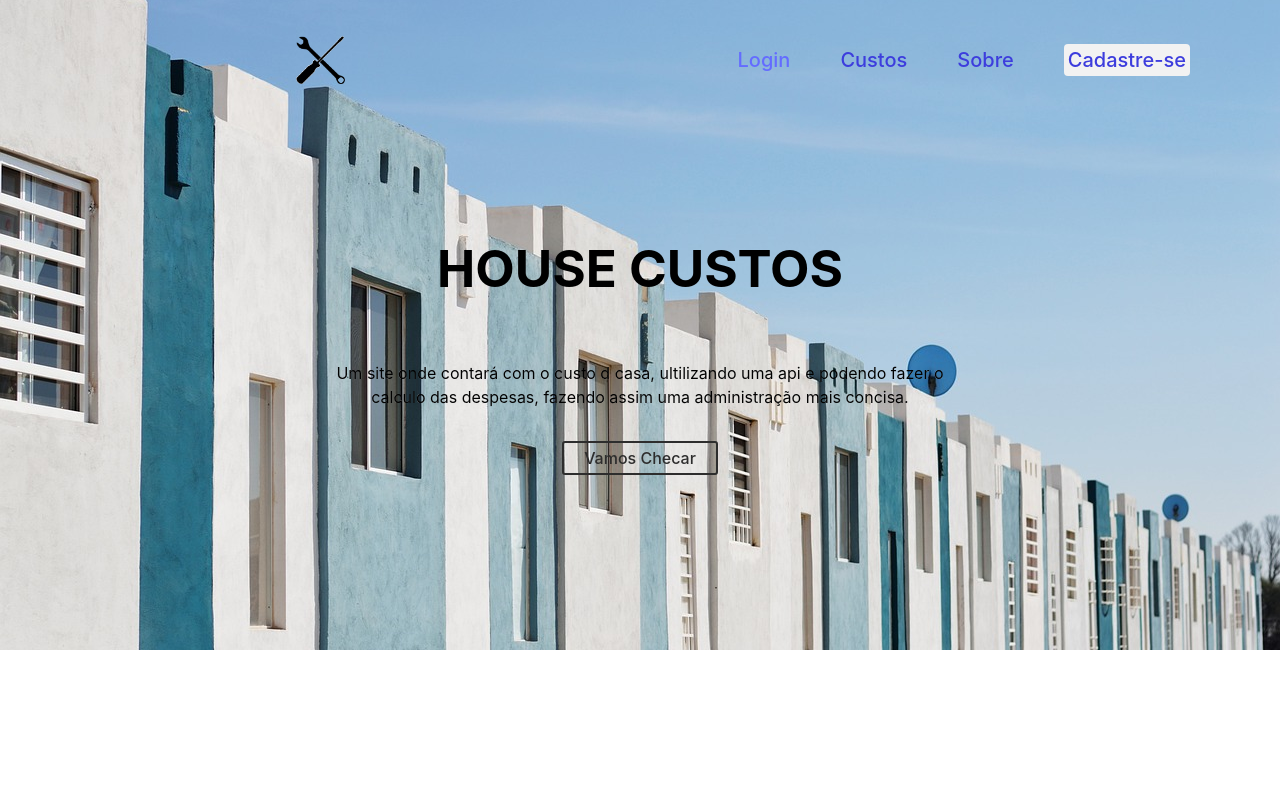
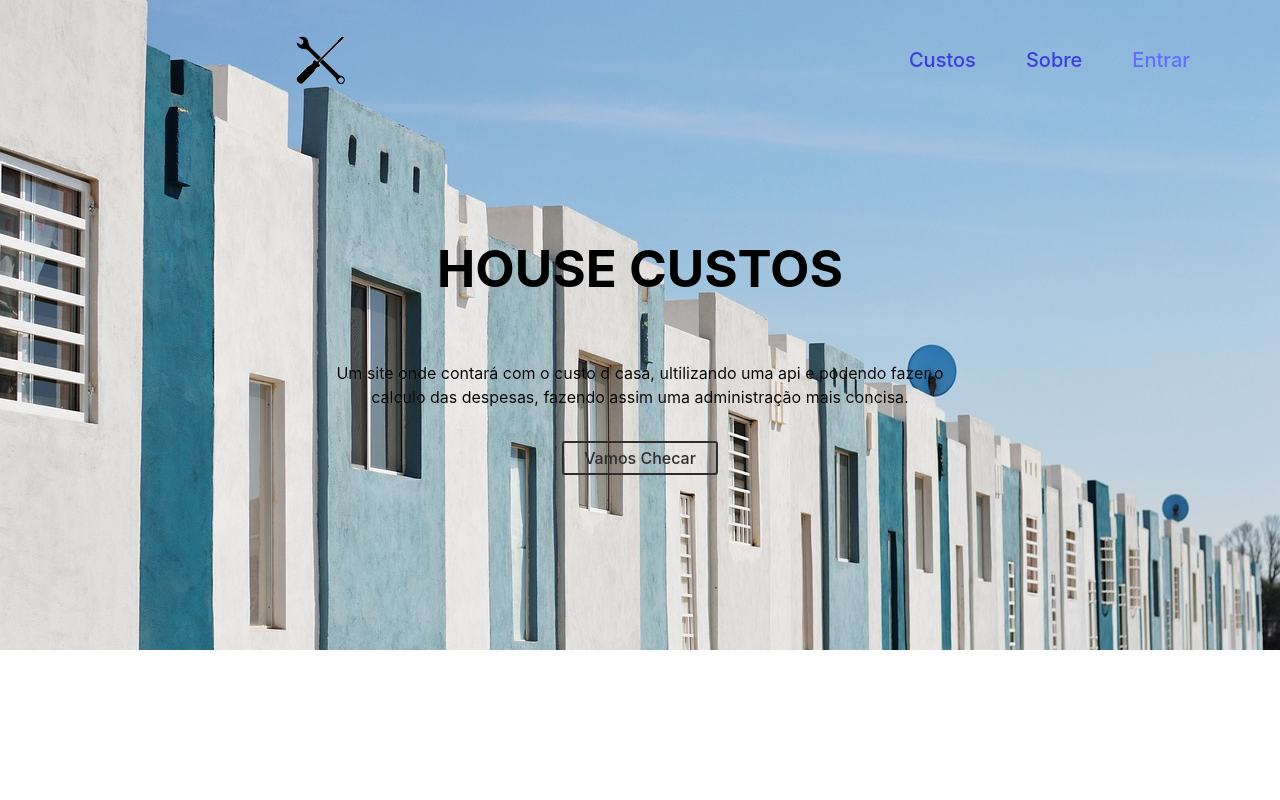
Before and after one commit to DouglasGsilva/House-Custos-Site, a React (Vite) app: page / in a window 1280 px wide. Shown: the top 800 px of the page. Built offline with nearby package versions, Linux system fonts and the light colour scheme.

Commit message:
all right

```diff
--- a/package.json
+++ b/package.json
@@ -19,6 +19,7 @@
     "react": "^18.2.0",
     "react-dom": "^18.2.0",
     "react-hook-form": "^7.53.0",
+    "react-icons": "^5.3.0",
     "react-redux": "^8.1.3",
     "react-router-dom": "^6.17.0",
     "redux": "^4.2.1",
--- a/src/Components/layout_Home/Navbar.css
+++ b/src/Components/layout_Home/Navbar.css
@@ -15,10 +15,19 @@
   margin-right: 40px;
   background-color: #000000;
 }
+.name {
+  margin-right: 50px;
+  font-size: 20px;
+  text-decoration: none;
+}
+.signout {
+  margin: auto;
+}
 li {
   margin-right: 50px;
   font-size: 20px;
   text-decoration: none;
+  display: flex;
 }
 .li-btn {
   margin-right: 50px;
--- a/src/Components/layout_Home/Navbar.jsx
+++ b/src/Components/layout_Home/Navbar.jsx
@@ -2,14 +2,16 @@ import { Link } from "react-router-dom";
 import "../layout_Home/Navbar.css";
 import logo from "../imgs/em_desenvolvimento.png";
 import { userLogged } from "../../services/userServices";
-import { useEffect } from "react";
+import { useEffect, useState } from "react";
 import Cookies from "js-cookie";
+import { RxExit } from "react-icons/rx";
 
 function NavBar() {
+  const [user, setUser] = useState();
   const findUserLogged = async () => {
     try {
       const response = await userLogged();
-      console.log(response);
+      setUser(response.data);
     } catch (err) {
       console.log(err);
     }
@@ -28,12 +30,6 @@ function NavBar() {
 
         <ul className='links'>
           <li>
-            <Link className='login' to={"/login"}>
-              Login
-            </Link>{" "}
-          </li>
-
-          <li>
             <Link className='custos' to={"/custos"}>
               Custos
             </Link>
@@ -41,11 +37,27 @@ function NavBar() {
           <li>
             <Link className='sobre'>Sobre</Link>{" "}
           </li>
-          <li>
-            <Link className='cadastro' to={"/cadastro"}>
-              Cadastre-se
-            </Link>{" "}
-          </li>
+
+          {user ? (
+            <li>
+              <p className='name'>{user.name}</p> <RxExit className='signout' />
+            </li>
+          ) : (
+            ((
+              <li>
+                <Link className='cadastro' to={"/cadastro"}>
+                  Cadastre-se
+                </Link>{" "}
+              </li>
+            ),
+            (
+              <li>
+                <Link className='login' to={"/login"}>
+                  Entrar
+                </Link>{" "}
+              </li>
+            ))
+          )}
         </ul>
       </div>
     </nav>
--- a/src/Components/pages/Home/Home.jsx
+++ b/src/Components/pages/Home/Home.jsx
@@ -5,7 +5,6 @@ import Integrantes from "../../layout_Home/Integrantes.jsx";
 import Footer from "../../layout_Home/Footer.jsx";
 import NavBar from "../../layout_Home/Navbar.jsx";
 import { useEffect } from "react";
-
 
 function Home() {
   useEffect(() => {});
--- a/src/services/userServices.js
+++ b/src/services/userServices.js
@@ -1,6 +1,6 @@
 import axios from "axios";
 import Cookies from "js-cookie";
-// import imgUser from "../Components/imgs/userImg.png";
+
 const baseURL = "http://localhost:3001";
 
 export const signup = (data) => {
```
Also changed, not shown: 1 other file (tests, documents, lock files or other folders).
